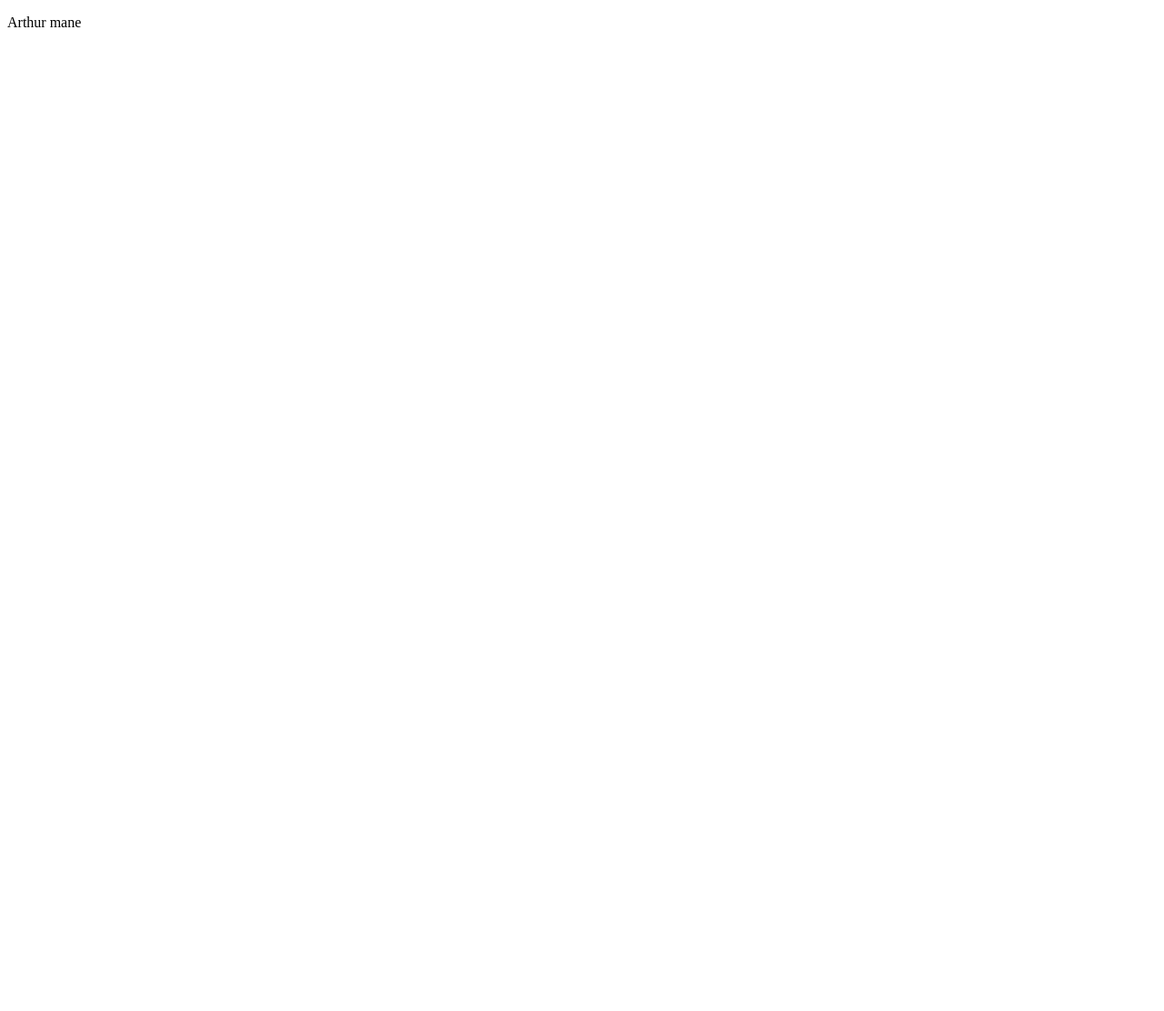
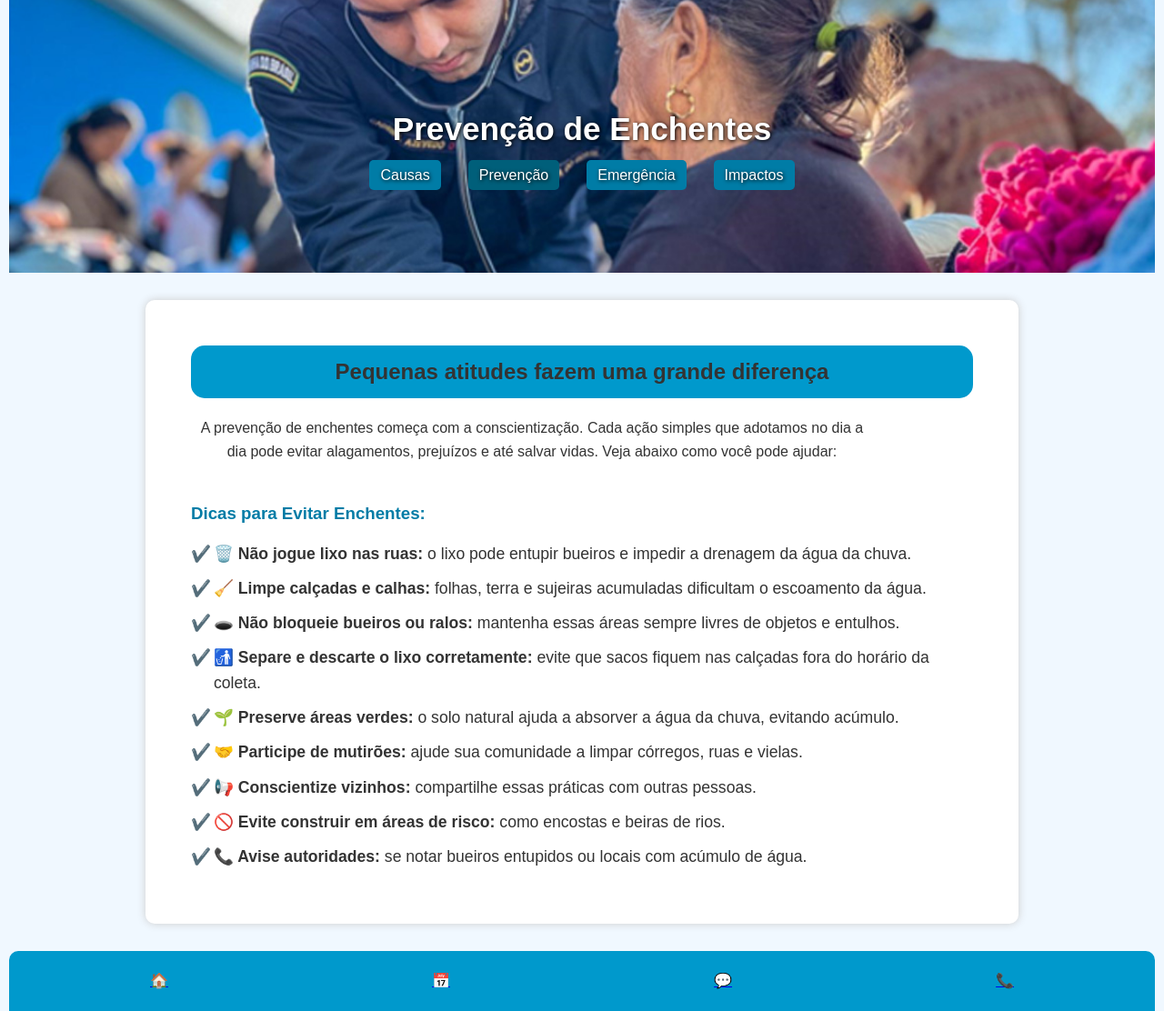
Before and after one commit to Luccarm07/Chuva_Consciente, a plain HTML site: page index.html in a window 1280 px wide. Shown: the whole page at 91% size. Before the commit the page ends 800 px from the top, so only its background shows below. Drawn offline with Linux system fonts and the light colour scheme.

Commit message:
second commit

```diff
--- a/css/XL_style.css
+++ b/css/XL_style.css
@@ -0,0 +1,28 @@
+
+@media screen and (min-width: 1200px) {
+
+
+
+header h1 {
+  font-size: 2.2rem;
+  margin-top: 20px;
+}
+
+nav ul {
+  justify-content: center;
+}
+
+nav ul li {
+  margin: 0 15px;
+}
+
+main {
+  padding: 30px;
+}
+
+.dicas ul li {
+  font-size: 1.1rem;
+}
+
+
+}
--- a/css/XM_style.css
+++ b/css/XM_style.css
@@ -0,0 +1,18 @@
+@media screen and (min-width: 768px) and (max-width: 1199px) {
+header h1 {
+  font-size: 1.8rem;
+}
+
+nav ul {
+  flex-wrap: wrap;
+  justify-content: space-evenly;
+}
+
+main {
+  padding: 20px;
+}
+
+.dicas ul li {
+  font-size: 1rem;
+}
+}
--- a/css/XS_style.css
+++ b/css/XS_style.css
@@ -0,0 +1,24 @@
+@media screen and (max-width: 767px) {
+header h1 {
+  font-size: 1.5rem;
+}
+
+nav ul {
+  flex-direction: column;
+  align-items: center;
+}
+
+nav ul li {
+  margin: 5px 0;
+}
+
+main {
+  margin: 10px auto;
+  padding: 10px;
+}
+
+.dicas ul li {
+  font-size: 0.95rem;
+  padding-left: 20px;
+}
+}
--- a/css/geral_style.css
+++ b/css/geral_style.css
@@ -0,0 +1,131 @@
+/* Reset básico */
+* {
+  margin: 0;
+  padding: 0;
+  box-sizing: border-box;
+}
+
+body {
+  font-family: Arial, sans-serif;
+  line-height: 1.6;
+  background-color: #f0f8ff;
+  color: #333;
+  padding: 0 10px;
+}
+
+/* Cabeçalho */
+.topo {
+  background-image: url("../img/capa_colonia.jpg");
+  background-size: cover;
+  background-position: center;
+  background-repeat: no-repeat;
+
+  height: 300px;
+  color: white;
+
+  display: flex;
+  flex-direction: column;
+  justify-content: center;
+  align-items: center;
+
+  text-align: center;
+  text-shadow: 1px 1px 4px #000;
+}
+
+
+.fundo-subtitulo {
+  background-color: #0099cc;
+  padding: 10px 20px;
+  border-radius: 15px;
+}
+
+.texto-introducao {
+  font-size: 0.5 rem;
+  margin-top: 20px;
+  max-width: 750px;
+}
+
+nav ul {
+  list-style: none;
+  display: flex;
+  justify-content: center;
+  flex-wrap: wrap;
+  margin-top: 10px;
+}
+
+nav ul li {
+  margin: 5px 10px;
+}
+
+nav ul li a {
+  text-decoration: none;
+  color: white;
+  background-color: #007ca6;
+  padding: 8px 12px;
+  border-radius: 5px;
+  transition: background-color 0.3s;
+}
+
+nav ul li a:hover,
+nav ul li a.ativo {
+  background-color: #005f7a;
+}
+
+/* Conteúdo principal */
+main {
+  max-width: 960px;
+  margin: 30px auto;
+  padding: 0 15px;
+  background-color: white;
+  border-radius: 10px;
+  box-shadow: 0 0 10px #ccc;
+}
+
+.introducao {
+  padding: 20px;
+  text-align: center;
+}
+
+.dicas {
+  padding: 20px;
+}
+
+.dicas h3 {
+  margin-bottom: 15px;
+  color: #007ca6;
+}
+
+.dicas ul {
+  list-style-type: none;
+  padding-left: 0;
+}
+
+.dicas ul li {
+  margin-bottom: 10px;
+  padding-left: 25px;
+  position: relative;
+}
+
+.dicas ul li::before {
+  content: "✔️";
+  position: absolute;
+  left: 0;
+  top: 0;
+}
+
+/* Rodapé */
+footer {
+  text-align: center;
+  padding: 20px 10px;
+  background-color: #0099cc;
+  color: white;
+  border-radius: 10px 10px 0 0;
+  margin-top: 30px;
+}
+
+.footer-menu{
+  display: flex;
+  justify-content: space-around;
+
+
+}
--- a/index.html
+++ b/index.html
@@ -1,11 +1,59 @@
 <!DOCTYPE html>
-<html lang="en">
+<html lang="pt-BR">
 <head>
-    <meta charset="UTF-8">
-    <meta name="viewport" content="width=device-width, initial-scale=1.0">
-    <title>Document</title>
+<meta charset="UTF-8" />
+<meta name="viewport" content="width=device-width, initial-scale=1.0"/>
+<title>Prevenção | Contra Enchentes</title>
+<link rel="stylesheet" href="css/geral_style.css" />
+<link rel="stylesheet" href="css/XL_style.css" />
+<link rel="stylesheet" href="css/XM_style.css" />
+<link rel="stylesheet" href="css/XS_style.css" />
 </head>
 <body>
-    <p>Arthur mane</p>
+<header class="topo">
+<h1>Prevenção de Enchentes</h1>
+  <nav>
+    <ul>
+        <li><a href="causas.html">Causas</a></li>
+        <li><a href="prevencao.html" class="ativo">Prevenção</a></li>
+        <li><a href="emergencia.html">Emergência</a></li>
+        <li><a href="impactos.html">Impactos</a></li>
+    </ul>
+  </nav>
+</header>
+
+<main>
+<section class="introducao">
+<h2 class="fundo-subtitulo">Pequenas atitudes fazem uma grande diferença</h2>
+<p class="texto-introducao">
+        A prevenção de enchentes começa com a conscientização. Cada ação simples que adotamos no dia a dia pode evitar alagamentos, prejuízos e até salvar vidas. Veja abaixo como você pode ajudar:
+</p>
+</section>
+
+    <section class="dicas">
+<h3>Dicas para Evitar Enchentes:</h3>
+<ul>
+<li><strong>🗑️ Não jogue lixo nas ruas:</strong> o lixo pode entupir bueiros e impedir a drenagem da água da chuva.</li>
+<li><strong>🧹 Limpe calçadas e calhas:</strong> folhas, terra e sujeiras acumuladas dificultam o escoamento da água.</li>
+<li><strong>🕳️ Não bloqueie bueiros ou ralos:</strong> mantenha essas áreas sempre livres de objetos e entulhos.</li>
+<li><strong>🚮 Separe e descarte o lixo corretamente:</strong> evite que sacos fiquem nas calçadas fora do horário da coleta.</li>
+<li><strong>🌱 Preserve áreas verdes:</strong> o solo natural ajuda a absorver a água da chuva, evitando acúmulo.</li>
+<li><strong>🤝 Participe de mutirões:</strong> ajude sua comunidade a limpar córregos, ruas e vielas.</li>
+<li><strong>📢 Conscientize vizinhos:</strong> compartilhe essas práticas com outras pessoas.</li>
+<li><strong>🚫 Evite construir em áreas de risco:</strong> como encostas e beiras de rios.</li>
+<li><strong>📞 Avise autoridades:</strong> se notar bueiros entupidos ou locais com acúmulo de água.</li>
+</ul>
+</section>
+</main>
+
+  <footer>
+  <nav class="footer-menu">
+    <a href="index.html">🏠 </a>
+    <a href="integrantes.html">📅 </a>
+    <a href="faq.html">💬 </a>
+    <a href="contatos.html"> 📞 </a>
+  </nav>
+  </footer>
+
 </body>
 </html>
```
Also changed, not shown: causas.html (added), img/capa_colonia.jpg (added), impactos.html (added), prevencao.html (added).
